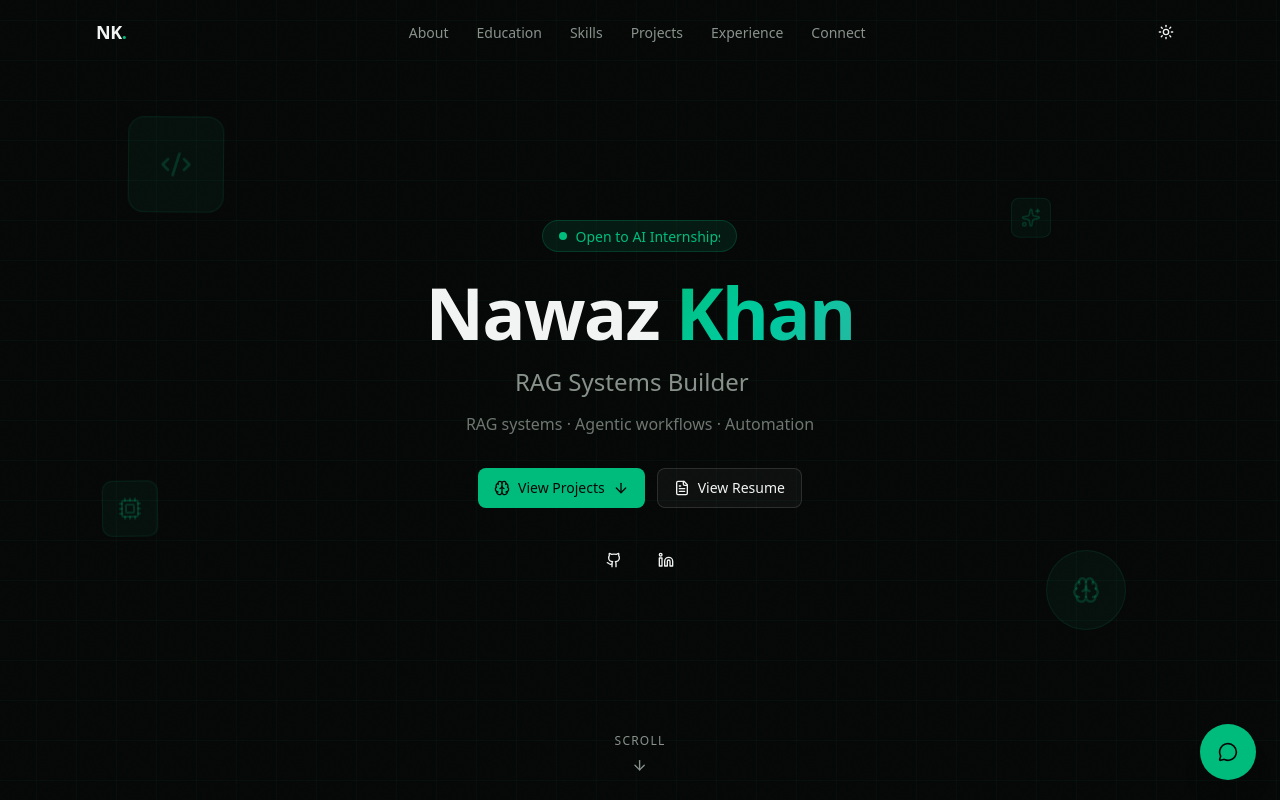
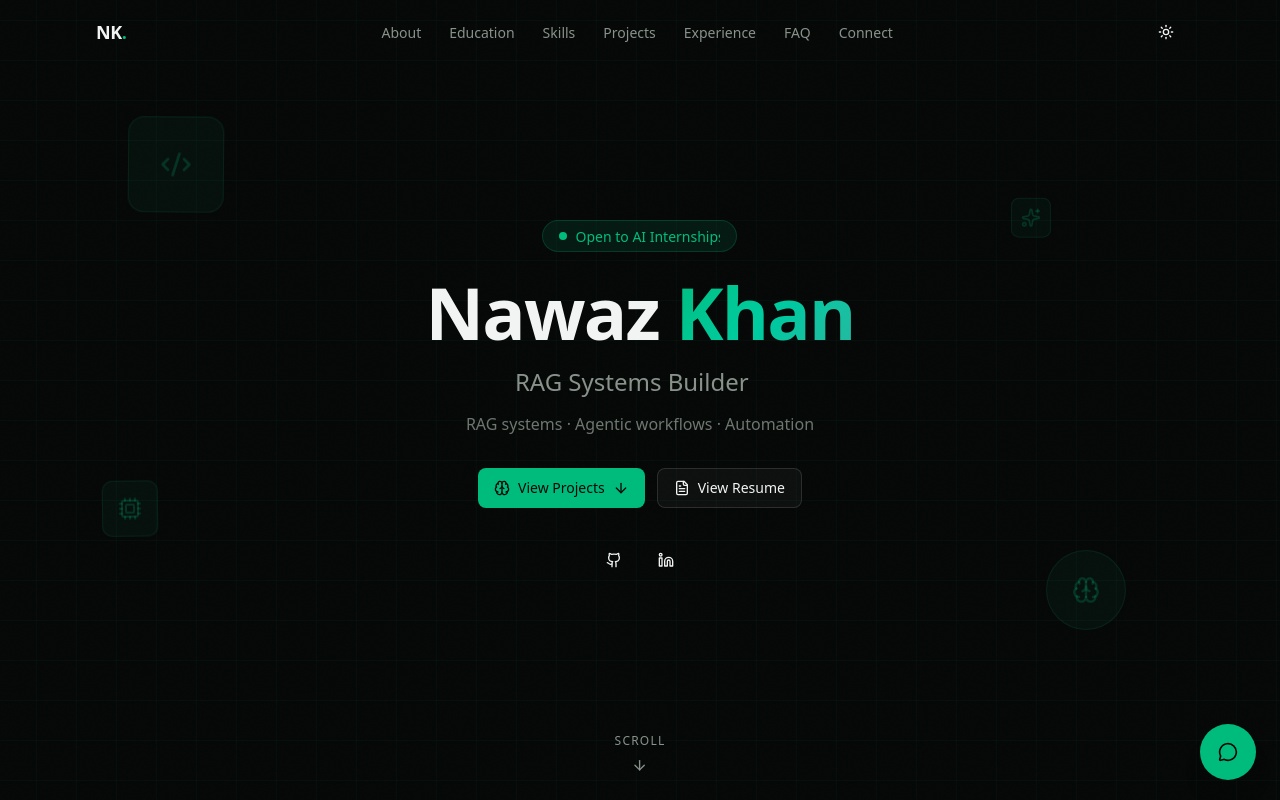
Before and after one commit to Nawaz-khan-droid/NK-Portfolio, a Next.js app: page / in a window 1280 px wide. Shown: the top 800 px of the page. Built offline with nearby package versions, Linux system fonts and the light colour scheme.

Commit message:
Update src/components/portfolio/navbar.tsx with typewriter, status badge text swap, FAQs, and README site link

```diff
--- a/src/components/portfolio/navbar.tsx
+++ b/src/components/portfolio/navbar.tsx
@@ -15,6 +15,7 @@ const navLinks = [
   { href: "#skills", label: "Skills" },
   { href: "#projects", label: "Projects" },
   { href: "#experience", label: "Experience" },
+  { href: "#faq", label: "FAQ" },
   { href: "#connect", label: "Connect" },
 ]
 
```
